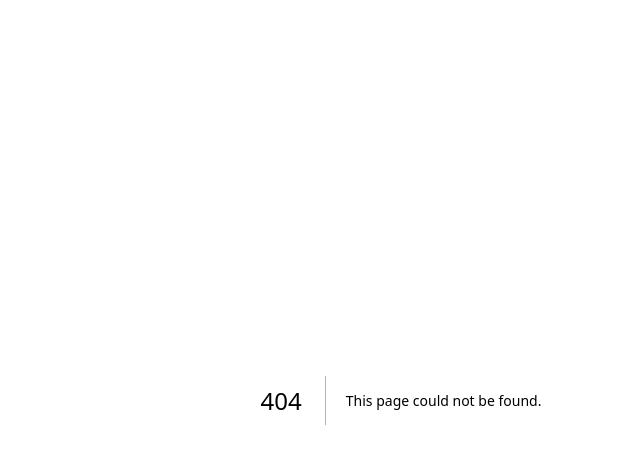
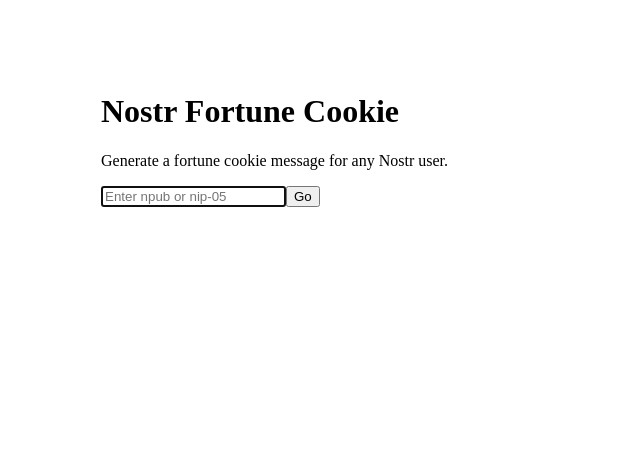
Before and after one commit to SamSamskies/frenstr, a Next.js app: page /fortune-cookie in a window 1280 px wide. Before the commit this address had no page. Shown: the top 464 px of the page, without its empty margins (239-879 px from the left). Built offline with nearby package versions, Linux system fonts and the light colour scheme.

Commit message:
fortune cookie POC boilerplate

```diff
--- /dev/null
+++ b/components/FortuneCookieLoading.tsx
@@ -0,0 +1,16 @@
+import Image from "next/image";
+import { ReactNode } from "react";
+
+export const FortuneCookieLoading = ({ children }: { children: ReactNode }) => {
+  return (
+    <div style={{ textAlign: "center" }}>
+      <Image
+        src="/woozi-fortune-cookie.gif"
+        alt="pepe pajamas dance"
+        width={546}
+        height={409}
+      />
+      <h2>{children}</h2>
+    </div>
+  );
+};
--- /dev/null
+++ b/pages/fortune-cookie.tsx
@@ -0,0 +1,96 @@
+import Head from "next/head";
+import styles from "@/styles/Home.module.css";
+import React, { FormEvent, useState } from "react";
+import { getPubkeyAndRelays, makeUrlWithParams } from "@/utils";
+import { Description } from "@/components/Description";
+import { type Event } from "nostr-tools";
+import { FortuneCookieLoading } from "@/components/FortuneCookieLoading";
+
+export default function FortuneCookie() {
+  const [isLoading, setIsLoading] = useState(false);
+  const [submittedValue, setSubmittedValue] = useState();
+  const [fortune, setFortune] = useState("");
+  const handleSubmit = async (event: FormEvent<HTMLFormElement>) => {
+    setIsLoading(true);
+    setFortune("");
+    event.preventDefault();
+
+    // @ts-ignore
+    const value = event.target[0].value;
+
+    setSubmittedValue(value);
+
+    try {
+      const { pubkey, relays } = (await getPubkeyAndRelays(value)) ?? {};
+
+      if (!pubkey) {
+        return;
+      }
+
+      const baseUrl = `${window.location.origin}/api/users/${pubkey}`;
+      const eventsUrl = makeUrlWithParams(`${baseUrl}/events`, {
+        relays: relays ? relays.join(",") : undefined,
+        limit: "10",
+      });
+      const events: Event[] = await fetch(eventsUrl).then((res) => res.json());
+
+      const notes = events.map(({ content }) => content);
+      const content = `Can you generate a fortune cookie message for the person that said these things? ${JSON.stringify(
+        notes
+      )}`;
+
+      if (notes.length < 10) {
+        alert(
+          "sorry, this user has not written enough notes to generate a fortune"
+        );
+        return;
+      }
+
+      const fortune = await fetch(`${baseUrl}/description`, {
+        method: "POST",
+        headers: {
+          "Content-Type": "application/json",
+        },
+        body: JSON.stringify({ userId: pubkey, content }),
+      }).then((res) => res.json());
+      setFortune(fortune);
+    } catch (error) {
+      console.error(error);
+    } finally {
+      setIsLoading(false);
+    }
+  };
+
+  return (
+    <>
+      <Head>
+        <title>frenstr</title>
+        <meta name="fortune" content="Make new frens on nostr." />
+        <meta name="viewport" content="width=device-width, initial-scale=1" />
+        <link rel="icon" href="/favicon.ico" />
+      </Head>
+      <main className={styles.main}>
+        <div style={{ width: 600 }}>
+          <h1>Nostr Fortune Cookie</h1>
+          <p>Generate a fortune cookie message for any Nostr user.</p>
+          <form onSubmit={handleSubmit}>
+            <input autoFocus placeholder="Enter npub or nip-05" />
+            <button type="submit" disabled={isLoading}>
+              Go
+            </button>
+          </form>
+          {isLoading && (
+            <FortuneCookieLoading>Generating fortune...</FortuneCookieLoading>
+          )}
+          {submittedValue && fortune && (
+            <Description>
+              <p>@{submittedValue} #FortuneCookie 🥠</p>
+              <br />
+              <p>{fortune}</p>
+            </Description>
+          )}
+        </div>
+      </main>
+    </>
+  );
+}
```
Also changed, not shown: 1 other file (tests, documents, lock files or other folders).
